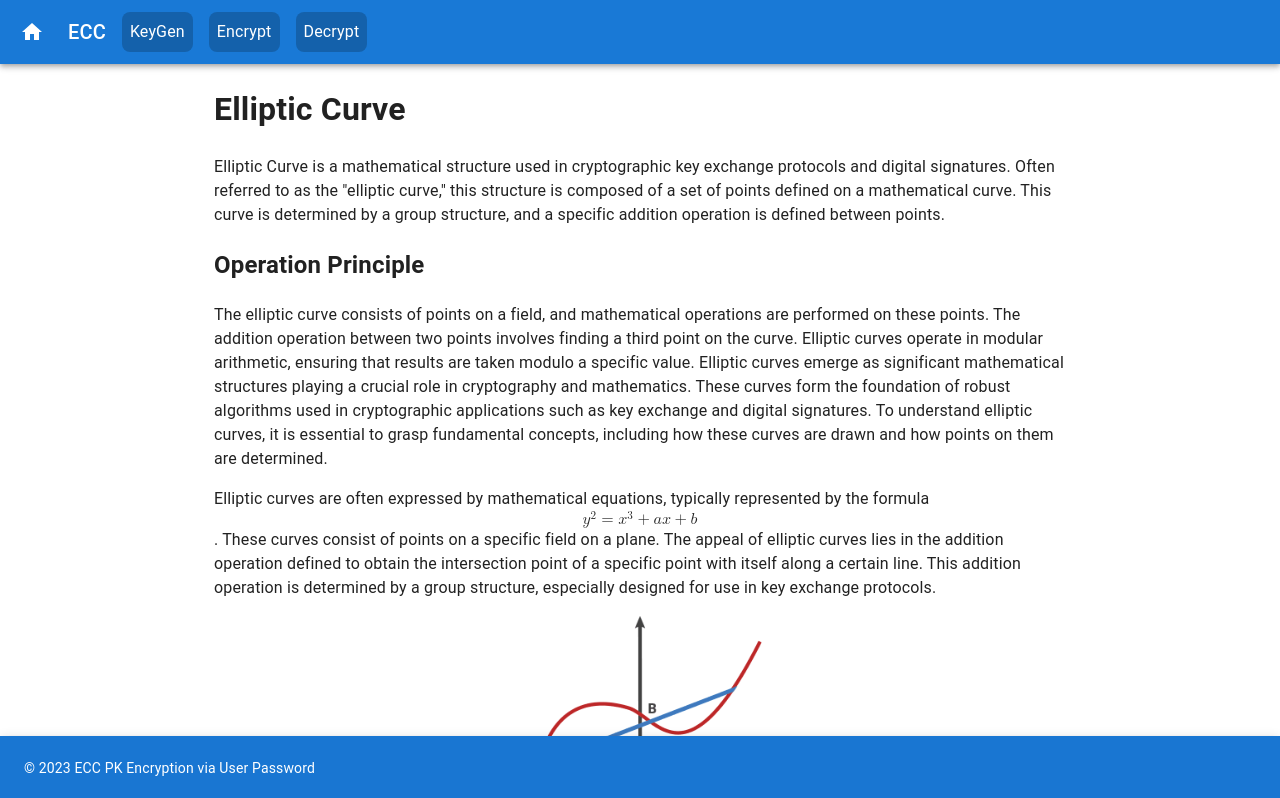
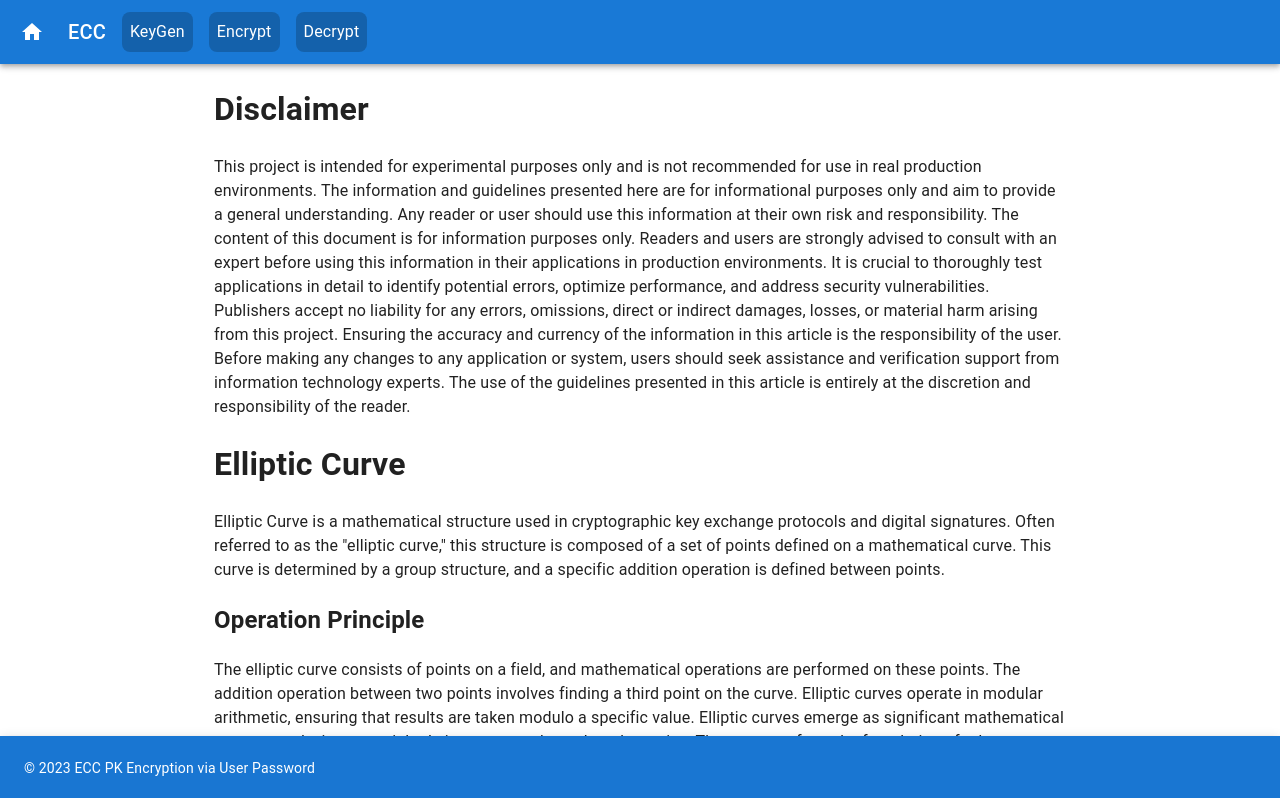
Before and after one commit to salihcemil/ecc_pk_encryption, a React (Create React App) app: page / in a window 1280 px wide. Shown: the top 798 px of the page. Built offline with nearby package versions, Linux system fonts and the light colour scheme.

Commit message:
ana sayfa metninde guncellemeler yapildi

```diff
--- a/src/pages/docs.js
+++ b/src/pages/docs.js
@@ -7,9 +7,26 @@ import ellipticCurveGif from '../images/lines.gif'
 const docs = () => {
   return (
     <div >
-      <h1>Elliptic Curve</h1>
+        <h1>Disclaimer</h1>
+        <p>This project is intended for experimental purposes only and is not recommended for use in real production environments.
+            The information and guidelines presented here are for informational purposes only and aim to provide a general understanding.
+            Any reader or user should use this information at their own risk and responsibility.
 
-      <p>
+            The content of this document is for information purposes only.
+            Readers and users are strongly advised to consult with an expert before using this information in their applications in
+            production environments. It is crucial to thoroughly test applications in detail to identify potential errors,
+            optimize performance, and address security vulnerabilities.
+
+            Publishers accept no liability for any errors, omissions, direct or indirect damages,
+            losses, or material harm arising from this project. Ensuring the accuracy and currency of the information
+            in this article is the responsibility of the user.
+
+            Before making any changes to any application or system, users should seek assistance and verification support
+            from information technology experts. The use of the guidelines presented in this article is entirely at the
+            discretion and responsibility of the reader.</p>
+        <h1>Elliptic Curve</h1>
+
+        <p>
         Elliptic Curve is a mathematical structure used in cryptographic key exchange protocols and digital signatures.
         Often referred to as the "elliptic curve," this structure is composed of a set of points defined on a mathematical curve.
         This curve is determined by a group structure, and a specific addition operation is defined between points.
@@ -124,6 +141,7 @@ const docs = () => {
             Therefore, the application addresses a critical security concern by enabling the generation of a key pair solely through
             a password, without the need for the public key associated with an Ethereum address. This approach ensures the feasibility
             of public key encryption without exposing the private key, mitigating potential vulnerabilities in cryptographic operations.
+            Check the detailed article <a href="https://medium.com/metamask/metamask-api-method-deprecation-2b0564a84686" target="_blank">here</a> .
         </p>
         <img src={eccKeyGen} alt="Elliptic Curve Key Generation" style={{ width: '800px', height: 'auto'}}  />
 
```
